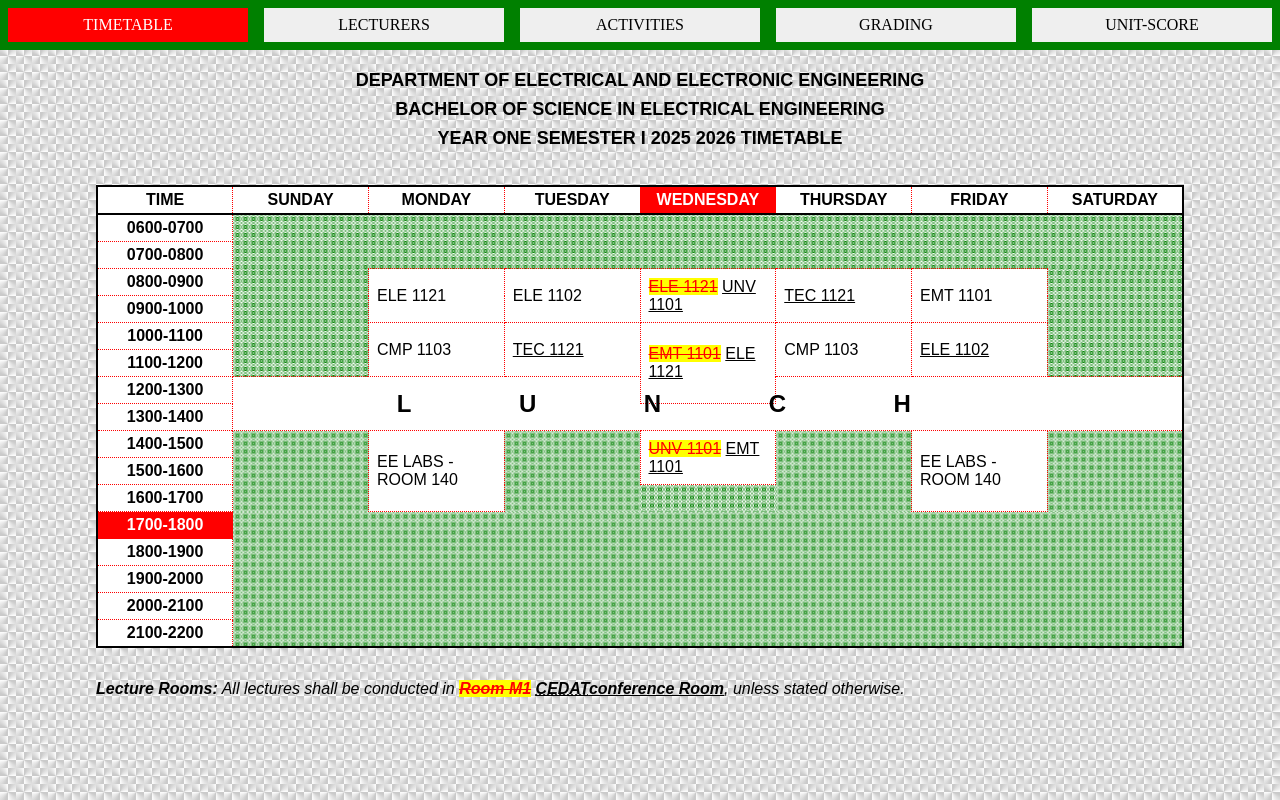
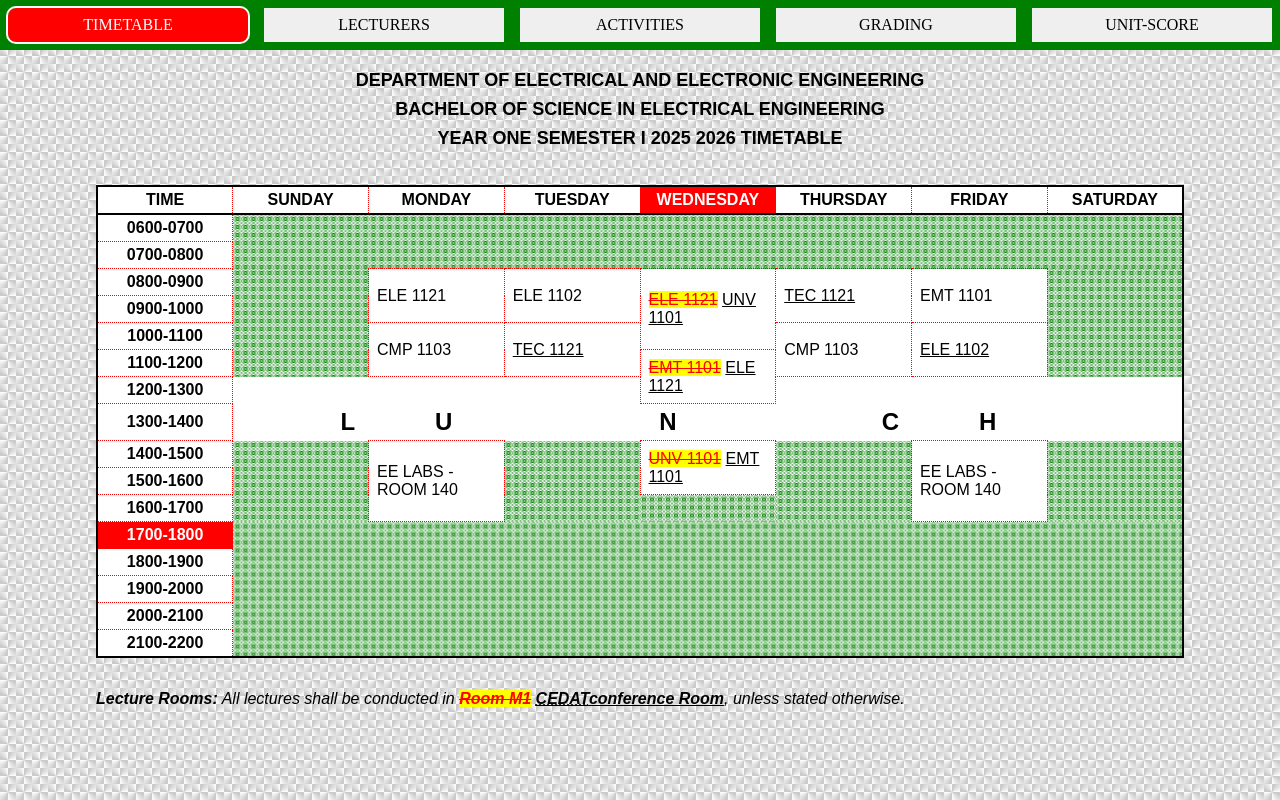
Before and after one commit to waraton/timetable, a plain HTML site: page index.html in a window 1280 px wide. Drawn offline with Linux system fonts and the light colour scheme.

Commit message:
edited timetable table

```diff
--- a/index.html
+++ b/index.html
@@ -66,7 +66,7 @@
             <td rowspan="4"></td>
             <td rowspan="2" data-value="mon 8 9">ele 1121</td>
             <td rowspan="2" data-value="tue 8 9">ele 1102</td>
-            <td rowspan="2" data-value="wed 8 9"><del>ele 1121</del> <ins>UNV 1101</ins></td>
+            <td rowspan="3" data-value="wed 8 10"><del>ele 1121</del> <ins>UNV 1101</ins></td>
             <td rowspan="2" data-value="thu 8 9"><ins>tec 1121</ins></td>
             <td rowspan="2" data-value="fri 8 9">emt 1101</td>
             <td rowspan=4></td>
@@ -78,19 +78,21 @@
             <th>1000-1100</th>
             <td rowspan="2" data-value="mon 10 11">cmp 1103</td>
             <td rowspan="2" data-value="tue 10 11"><ins>tec 1121</ins></td>
-            <td rowspan="3" data-value="wed 10 11"><del>emt 1101</del> <ins>ele 1121</ins></td>
             <td rowspan="2" data-value="thu 10 11">cmp 1103</td>
             <td rowspan="2" data-value="fri 10 11"><ins>ele 1102</ins></td>
           </tr>
           <tr>
             <th>1100-1200</th>
+            <td rowspan="2" data-value="wed 10 11"><del>emt 1101</del> <ins>ele 1121</ins></td>
           </tr>
-          <tr>
+          <tr lunch>
             <th>1200-1300</th>
-            <td colspan="7" rowspan="2" data-value="everyday 12 14">lunch</td>
+            <td colspan="3" rowspan="2" data-value="everyday 12 14">lu</td>
+            <td colspan="3" rowspan="2" data-value="everyday 12 14">ch</td>
           </tr>
-          <tr>
+          <tr lunch>
             <th>1300-1400</th>
+            <td data-value="everyday 12 14">n</td>
           </tr>
           <tr>
             <th>1400-1500</th>
--- a/style.css
+++ b/style.css
@@ -1,3 +1,4 @@
+/* resets */
 *{
   box-sizing: border-box;
   margin: 0;
@@ -7,9 +8,7 @@
 body{
   background:repeating-conic-gradient(rgb(202, 202, 202) 0 5%, #6570 25%) top left/1rem 1rem;
 }
-td:not(:empty),th:not(:empty){
-  border:red .5q dotted;
-}
+/* heading styles */
 hgroup{
   margin-top: 2rem;
 }
@@ -20,48 +19,28 @@ hgroup *{
   text-align: center;
   padding: .25rem .5rem;
 }
+/* table styles */
 main > *,table{
   min-width: 475px;
   margin-inline: auto;
   width: 85vw;
   margin-block: 1rem 2rem;
 }
-table,main>p,form,.dis{
-  font-size: 1rem;
+table{
   table-layout: fixed;
-}
-nav{
-  background-color: green;
-  display: grid;
-  grid-template-columns: repeat(auto-fit, minmax(120px,1fr));
-  gap: 1rem;
-  padding: .5rem;
-  font-size: 1rem;
-}
-button,input[type='submit']{
-  cursor: pointer;
-  font: inherit;
-  text-align: center;
-  padding: .5rem 1rem;
-}
-nav button{
-  border: none;
-  font-family: serif;
-  text-transform: uppercase;
-}
-table{
   border-collapse: collapse;
   border: 2px solid black;
-  perspective: 23in;
 }
 td,th{
   word-break: break-all;
   background-color: white;
   padding: .25rem .5rem;
-  color: black;
 }
 td{
   word-break: normal;
+}
+td:not(:empty),th:not(:empty){
+  border:red .5q dotted;
 }
 table:first-of-type *{
   text-transform: uppercase;
@@ -72,7 +51,7 @@ table:first-of-type col.col1{
 table:last-of-type col.col1{
   min-width: 200px;
 }
-.lecturers tr:has(.black) td{
+.lecturers tr:has(.black) td,[lunch]:has(.black) td{
   color: white;
   background-color: red;
   border-color: white;
@@ -81,15 +60,15 @@ table:last-of-type col.col1{
 thead,th{
   border: 2px solid;
 }
-table:last-of-type td:first-child{
-  text-transform: uppercase;
+tr[lunch] td{
+  vertical-align: bottom;
+  text-align: center;
+  letter-spacing: 5rem;
+  font: 900 1.5rem sans-serif;
+  border: none;
 }
-td[colSpan='7']{
-  display: -inline-grid;
-  place-content: center;
+tr[lunch] td:first-of-type{
   text-align: center;
-  letter-spacing: 8.4vw;
-  font: 900 1.5rem sans-serif;
 }
 td:empty{
   border: none;
@@ -103,14 +82,46 @@ tr td.black,
   font-weight: bold;
   background-color: red;
 }
+
+/* visually hidden and deleted elements */
 .visuallyHidden{
   scale: 0 0;
   height: 0;
   display: block;
 }
-.del{
+.del,del,table tr.del td{
   text-decoration: line-through;
+  background-color: yellow;
+  color: red;
 }
+/* navigation tabs */
+nav{
+  background-color: green;
+  display: grid;
+  grid-template-columns: repeat(auto-fit, minmax(120px,1fr));
+  gap: 1rem;
+  padding: .5rem;
+  font-size: 1rem;
+}
+nav button{
+  border: none;
+  font-family: serif;
+  text-transform: uppercase;
+  transition: .2s;
+}
+.tab{
+  display: none;
+}
+.active{
+  background-color: red;
+  color: white;
+  border-radius: .5rem;
+  outline: 2px solid;
+}
+section.tab.current{
+  display: block;
+}
+/* form children styles */
 fieldset{
   max-width: 100%;
   padding: 0.5rem 2rem;
@@ -124,6 +135,12 @@ legend{
   border: solid grey;
   border-radius: .5rem;
 }
+button,input[type='submit']{
+  cursor: pointer;
+  font: inherit;
+  text-align: center;
+  padding: .5rem 1rem;
+}
 textarea{
   resize: vertical;
 }
@@ -132,7 +149,6 @@ input,textarea{
   border-radius: .25rem;
   border: solid grey 2px;
   font: inherit;
-  font-size: 1rem;
   width: 100%;
   min-width: 100px;
   padding: .25rem .5rem;
@@ -150,6 +166,7 @@ form ul{
 form li{
   display: grid;
 }
+/* tasks list styles */
 li[al]{
   grid-column: 1/-1;
 }
@@ -183,16 +200,7 @@ li[al]{
 [del]:active{
   box-shadow: none;
 }
-.tab{
-  display: none;
-}
-.active{
-  background-color: red;
-  color: white;
-}
-section.tab.current{
-  display: block;
-}
+/* grade level table styling */
 .excellent{
   background-color: purple;
 }
@@ -205,7 +213,3 @@ section.tab.current{
 .bad{
   background-color: red;
 }
-del{
-  background-color: yellow;
-  color: red;
-}
```
